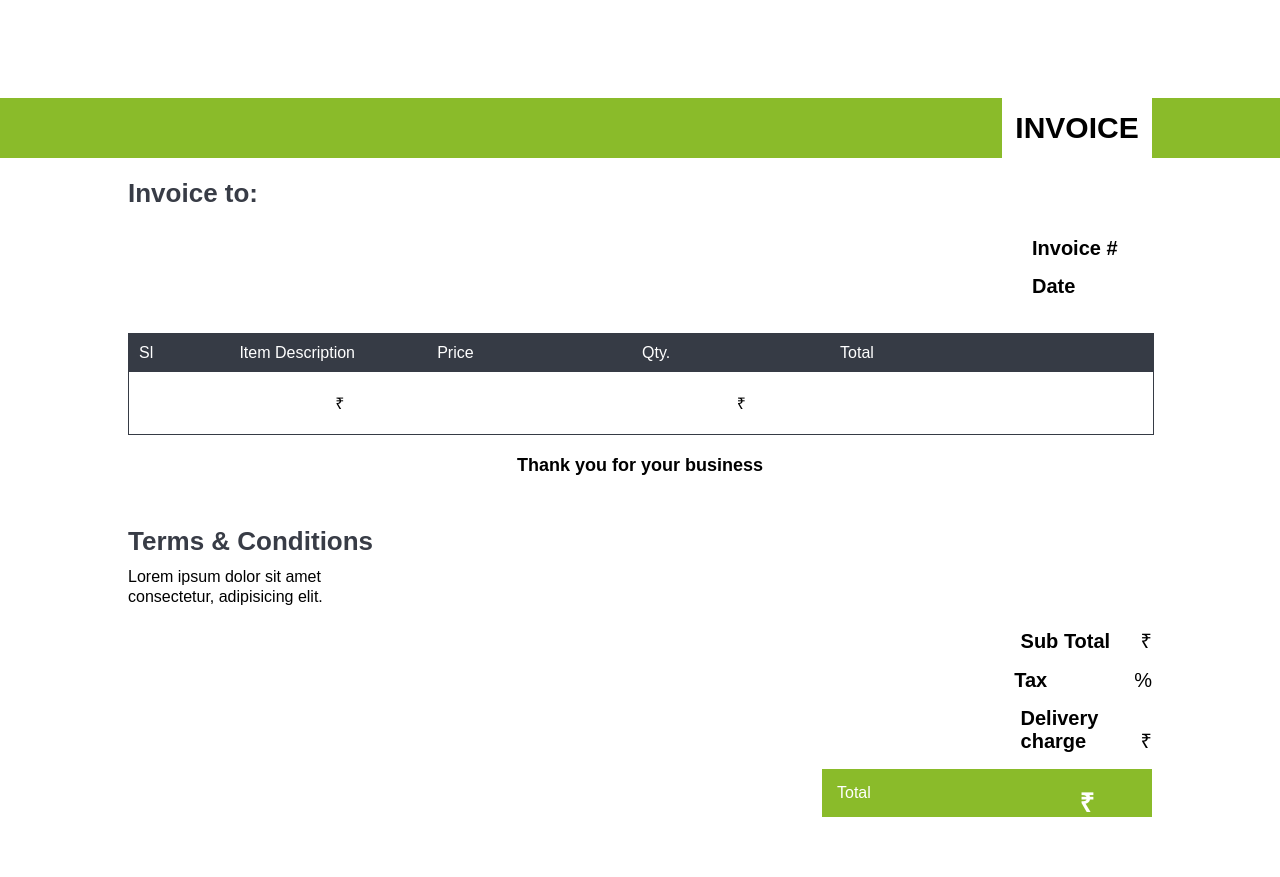
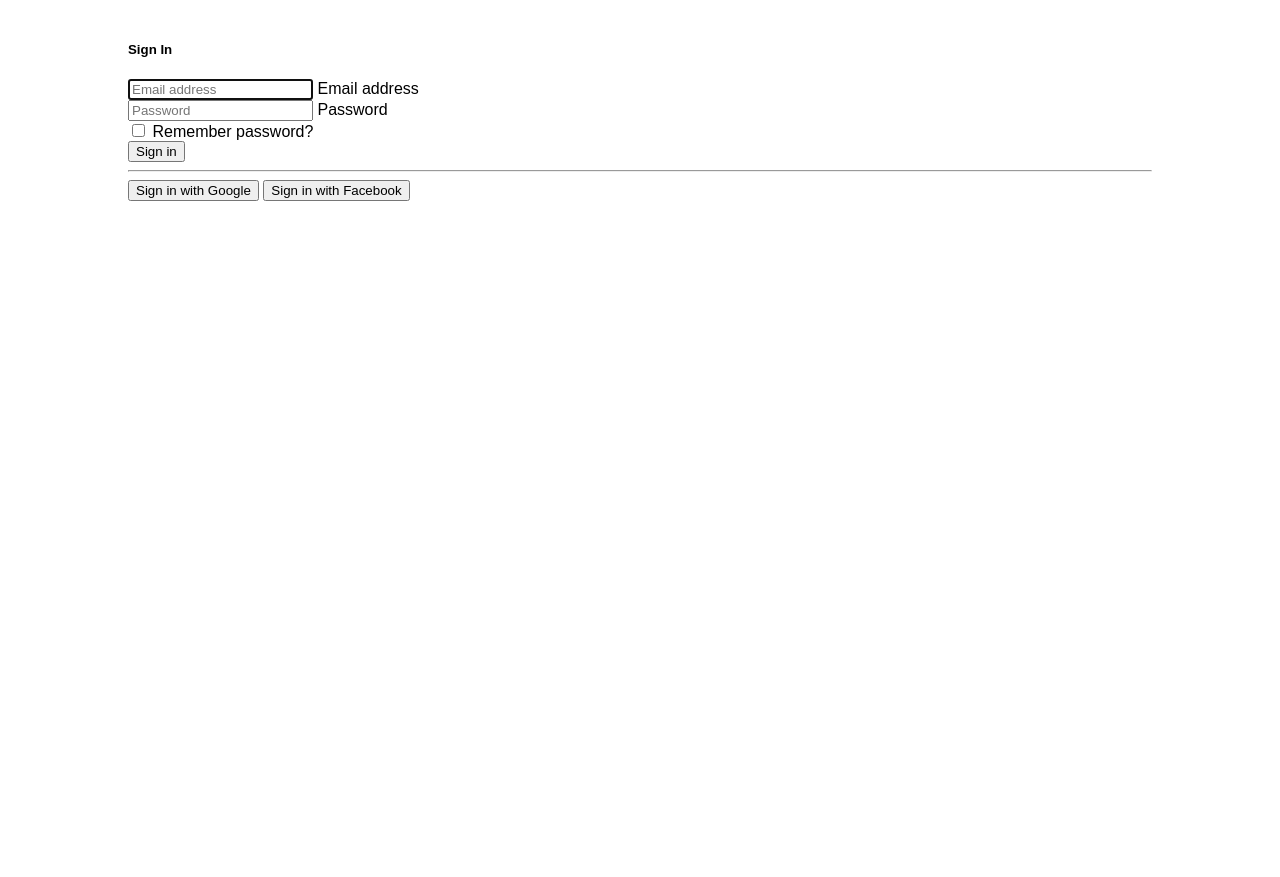
Before and after one commit to mohamed-arshad-ch/weinvoice, a Django app: template template/invoice.html in a window 1280 px wide. After the commit the page ends 201 px from the top, so only its background shows below. Run offline with Django 3.2, Linux system fonts and the light colour scheme; the template is opened without the code that fills it, so the values that code supplies are empty.

Commit message:
Branch Updated'

```diff
--- a/template/invoice.html
+++ b/template/invoice.html
@@ -2,7 +2,7 @@
 <html lang="en">
 <head>
     <meta charset="UTF-8">
-    <meta http-equiv="X-UA-Compatible" content="IE=edge">
+
     <meta name="viewport" content="width=device-width, initial-scale=1.0">
 
     <title>Home</title>
@@ -237,66 +237,22 @@
 </style>
 </head>
 <body>
-    <div class="container-fluid">
-        <div class="container">
-          <div class="logo-1">
-
-          </div>
-          <div class="logo-2">
-
-          </div>
-          <div class="company-details">
-            <label for="" class="name"></label>
-            <label for="" class="address"></label>
-          </div>
+  <div class="container">
+    <div class="row">
+        <div class="col-sm-9 col-md-7 col-lg-5 mx-auto">
+            <div class="card card-signin my-5">
+                <div class="card-body">
+                    <h5 class="card-title text-center">Sign In</h5>
+                    <form class="form-signin">
+                        <div class="form-label-group"> <input type="email" id="inputEmail" class="form-control" placeholder="Email address" required autofocus> <label for="inputEmail">Email address</label> </div>
+                        <div class="form-label-group"> <input type="password" id="inputPassword" class="form-control" placeholder="Password" required> <label for="inputPassword">Password</label> </div>
+                        <div class="custom-control custom-checkbox mb-3"> <input type="checkbox" class="custom-control-input" id="customCheck1"> <label class="custom-control-label" for="customCheck1">Remember password?</label> </div> <button class="btn btn-lg btn-primary btn-block text-uppercase" type="submit">Sign in</button>
+                        <hr class="my-4"> <button class="btn btn-lg btn-google btn-block text-uppercase" type="submit"><i class="fab fa-google mr-2"></i> Sign in with Google</button> <button class="btn btn-lg btn-facebook btn-block text-uppercase" type="submit"><i class="fab fa-facebook-f mr-2"></i> Sign in with Facebook</button>
+                    </form>
+                </div>
+            </div>
         </div>
-        <div class="green-strip">
-          <label for="" class="invoice">INVOICE</label>
-        </div>
-        <div class="container">
-          <div class="invoice-to">
-            <label for="" class="title">Invoice to:</label>
-            <label for="" class="name"></label>
-            <label for="" class="address"></label>
-          </div>
-          <div class="invoice-details">
-            <label for="" class="title"><span>Invoice #</span></label>
-            <label for="" class="name"><span>Date</span></label>
-          </div>
-
-          <div class="table">
-            <div class="table-head">
-              <div class="col-1">Sl</div>
-              <div class="col-4">Item Description</div>
-              <div class="col-2">Price</div>
-              <div class="col-2">Qty.</div>
-              <div class="col-2">Total</div>
-            </div>
-
-            <div class="table-item">
-              <div class="col-1"></div>
-              <div class="col-4"> </div>
-              <div class="col-2">₹ </div>
-              <div class="col-2"></div>
-              <div class="col-2">₹ </div>
-            </div>
-
-          </div>
-          <label for="" class="thank-message">Thank you for your business</label>
-          <div class="invoice-to">
-            <label for="" class="title">Terms & Conditions</label>
-            <label for="" class="address">Lorem ipsum dolor sit amet consectetur, adipisicing elit.</label>
-          </div>
-          <div class="mb-20"></div>
-          <div class="invoice-details">
-            <label for="" class="title"><span>Sub Total</span>₹ </label>
-            <label for="" class="name"><span>Tax</span>%</label>
-            <label for="" class="name"><span>Delivery charge</span>₹ </label>
-          </div>
-          <div class="green-total">
-            <label for="" class="title">Total<span>₹ </span></label>
-          </div>
-        </div>
-      </div>
+    </div>
+</div>
 </body>
 </html>
```
Also changed, not shown: invoice/sortconroll.py (+9 -2 lines), db.sqlite3, 7 other files.
